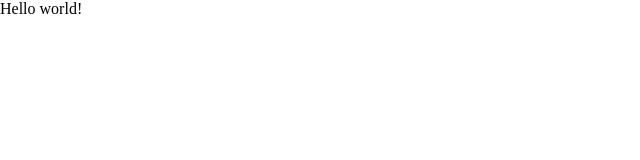
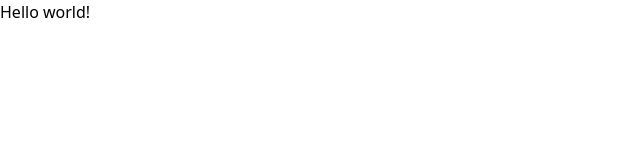
Before and after one commit to const-dominik/tonik-racer, a Next.js app: page / in a window 1280 px wide. Shown: the top 160 px of the page, without its empty margins (0-640 px from the left). Built offline with nearby package versions, Linux system fonts and the light colour scheme.

Commit message:
chore: tailwind support

```diff
--- a/app/globals.css
+++ b/app/globals.css
@@ -1,3 +1,5 @@
+@import "tailwindcss";
+
 html,
 body {
     max-width: 100vw;
--- a/package.json
+++ b/package.json
@@ -13,9 +13,12 @@
         "test": "npm run unit && npm run e2e"
     },
     "dependencies": {
+        "@tailwindcss/postcss": "^4.1.17",
         "next": "16.0.1",
+        "postcss": "^8.5.6",
         "react": "19.2.0",
-        "react-dom": "19.2.0"
+        "react-dom": "19.2.0",
+        "tailwindcss": "^4.1.17"
     },
     "devDependencies": {
         "@playwright/test": "^1.56.1",
--- /dev/null
+++ b/postcss.config.mjs
@@ -0,0 +1,7 @@
+const config = {
+    plugins: {
+        "@tailwindcss/postcss": {},
+    },
+};
+
+export default config;
```
Also changed, not shown: 1 other file (tests, documents, lock files or other folders).
